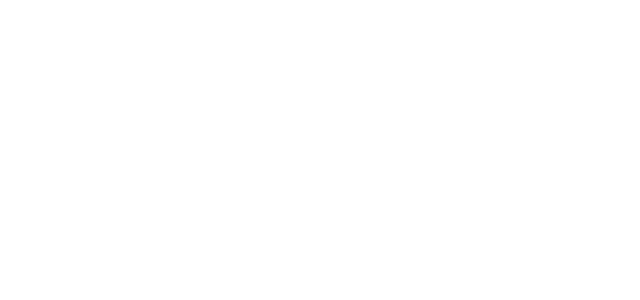
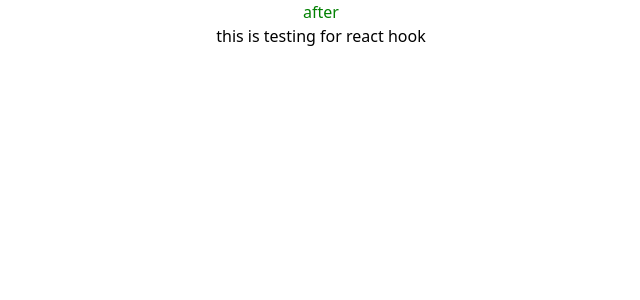
Before and after one commit to aqorbani/samplehooks, a Next.js app: page / in a window 1280 px wide. Shown: the top 300 px of the page, without its empty margins (319-959 px from the left). Built offline with nearby package versions, Linux system fonts and the light colour scheme.

Commit message:
useLayoutEffect hook tested

```diff
--- a/src/app/page.tsx
+++ b/src/app/page.tsx
@@ -4,19 +4,21 @@
 import UseEffect2 from "@/components/sampleHooks/UseEffect2";
 import { useUser } from "@/components/sampleHooks/UseContext/UserContext";
 import { useEffect } from "react";
+import UseLayoutEffect from "@/components/sampleHooks/UseLayoutEffect";
 
 export default function Home() {
-  const { user, login, logout } = useUser();
-  console.log("user : " + user);
-  useEffect(() => {
-    login();
-  }, [user]);
-  console.log("user : " + user);
+  // const { user, login, logout } = useUser();
+  // console.log("user : " + user);
+  // useEffect(() => {
+  //   login();
+  // }, [user]);
+  // console.log("user : " + user);
   return (
     <div className="flex flex-row justify-center items-center min-h-screen">
       {/* <UseState /> */}
       {/* <UseEffect /> */}
       {/* <UseEffect2 /> */}
+      <UseLayoutEffect />
     </div>
   );
 }
--- /dev/null
+++ b/src/components/sampleHooks/UseLayoutEffect.tsx
@@ -0,0 +1,26 @@
+import React, { useLayoutEffect, useState } from "react";
+
+const UseLayoutEffect: React.FC = () => {
+  const [value, setValue] = useState<string>("befor");
+
+  useLayoutEffect(() => {
+    console.log("UseLayoutEffect is called with the value of ", value);
+  }, [value]);
+
+  setTimeout(() => {
+    setValue("after");
+  }, 2000);
+
+  return (
+    <div
+      style={{
+        textAlign: "center",
+        margin: "auto",
+      }}
+    >
+      <h1 style={{ color: "green" }}>{value}</h1> this is testing for react hook
+    </div>
+  );
+};
+
+export default UseLayoutEffect;
```
